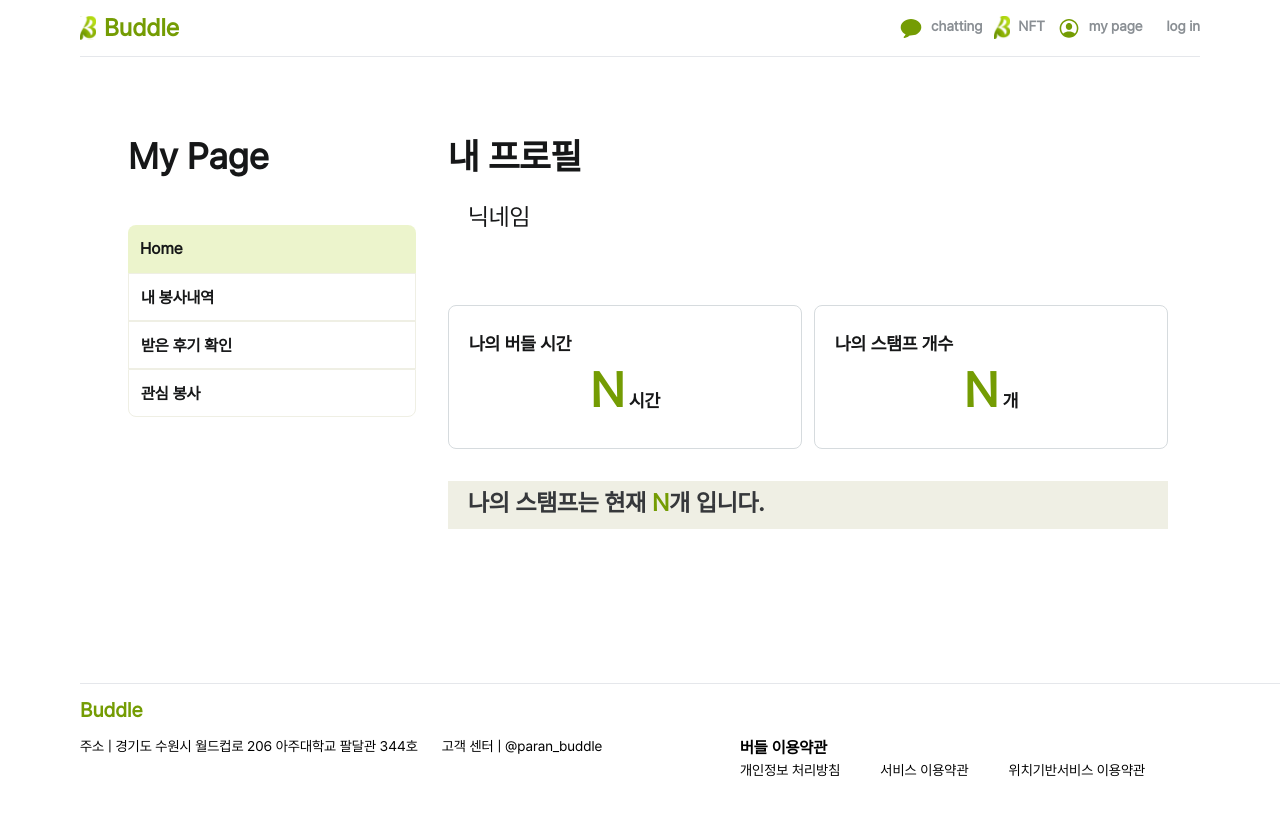
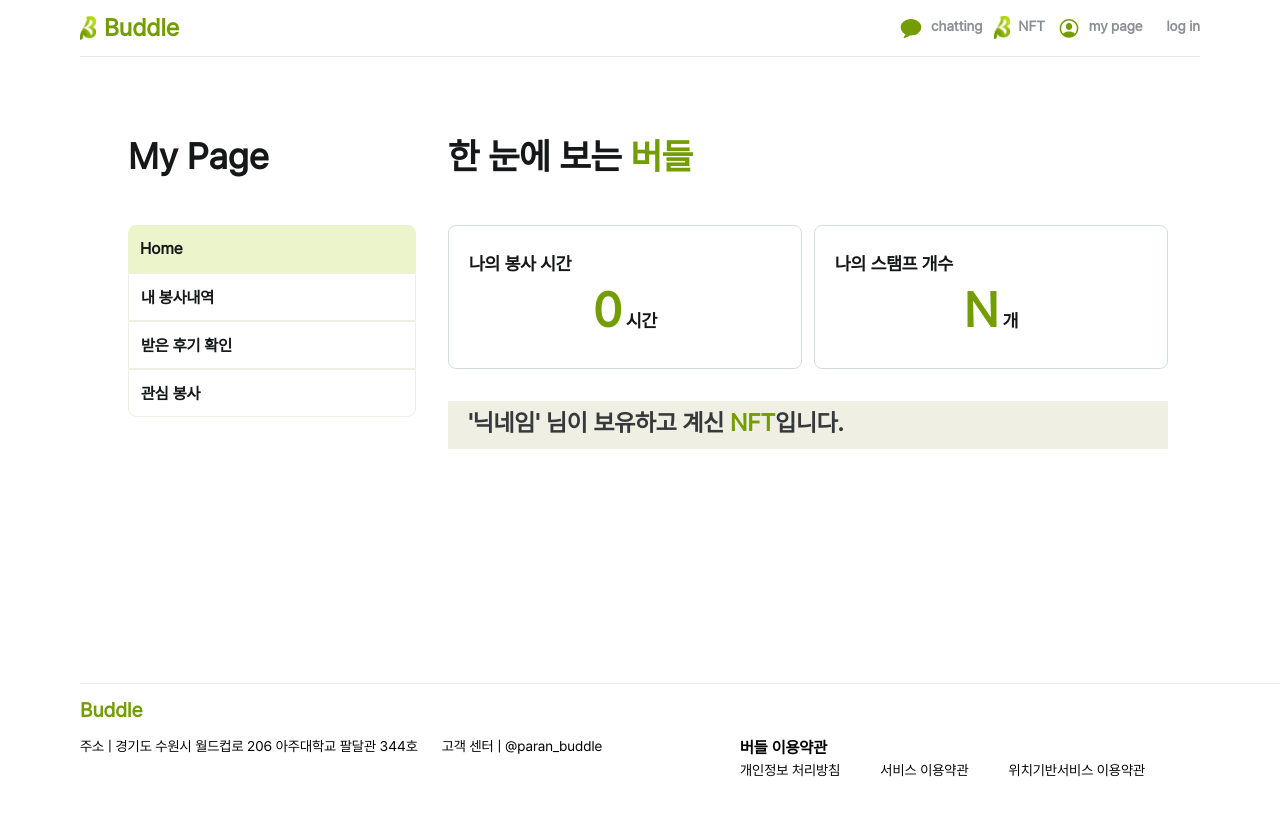
Before and after one commit to BuddlIes/FrontEnd, a React (Vite) app: page /mypage in a window 1280 px wide. Shown: the top 816 px of the page. Built offline with nearby package versions, Linux system fonts and the light colour scheme; no server answers.

Commit message:
Update: MyPage 봉사시간 연동(수정 필요)

```diff
--- a/src/pages/MyPage/Components/RightSide/index.jsx
+++ b/src/pages/MyPage/Components/RightSide/index.jsx
@@ -1,23 +1,54 @@
 //RightSide
-import React from "react";
+import React, { useState, useEffect } from "react";
+import axios from "axios";
 
 function RightSide() {
+  const [Voltime, setVoltime] = useState(0);
+
+  useEffect(() => {
+    VolunteerTime();
+  }, []);
+
+  const VolunteerTime = async () => {
+    const studentId = "202020001"; // 사용자 학번
+    const url = `http://52.79.132.18:8443/volunteer/get_my_completed_volInfo?whoVol=${studentId}`;
+
+    try {
+      const response = await axios.get(url);
+      console.log("연동 성공");
+      setVoltime(response.data.totalVolunteerTime);
+      console.log(Voltime);
+      console.log(response.data.totalVolunteerTime);
+    } catch (error) {
+      console.log("에러 발생:", error);
+    }
+  };
+
   return (
     <div className="w-full h-full mt-20">
-      <div className="text-4xl font-semibold text-[#161718]">내 프로필</div>
-      <div className="w-full h-32 py-6 px-5 text-2xl items-center text-[#161718]">닉네임</div>
-      <div className="flex flex-row mr-8 gap-3">
+      <div className="text-4xl font-semibold text-[#161718]">
+        한 눈에 보는 <span className="text-[#749C03]">버들</span>
+      </div>
+      <div className="flex flex-row mr-8 gap-3 mt-12">
         <div className="w-1/2 h-36 border border-[#D6DBDE] rounded-lg py-6 px-5">
-          <div className="text-lg font-semibold mb-2 text-[#161718]">나의 버들 시간</div>
-          <div className="text-lg font-semibold justify-center text-center items-center text-[#161718]"><span className="text-[#749C03] text-5xl">N</span> 시간</div>
+          <div className="text-lg font-semibold mb-2 text-[#161718]">
+            나의 봉사 시간
+          </div>
+          <div className="text-lg font-semibold justify-center text-center items-center text-[#161718]">
+            <span className="text-[#749C03] text-5xl">{Voltime}</span> 시간
+          </div>
         </div>
         <div className="w-1/2 h-36 border border-[#D6DBDE] rounded-lg py-6 px-5">
-          <div className="text-lg font-semibold mb-2 text-[#161718]">나의 스탬프 개수</div>
-          <div className="text-lg font-semibold justify-center text-center items-center text-[#161718]"><span className="text-[#749C03] text-5xl">N</span> 개</div>
+          <div className="text-lg font-semibold mb-2 text-[#161718]">
+            나의 스탬프 개수
+          </div>
+          <div className="text-lg font-semibold justify-center text-center items-center text-[#161718]">
+            <span className="text-[#749C03] text-5xl">N</span> 개
+          </div>
         </div>
       </div>
       <div className="h-12 mt-8 mr-8 bg-[#EFEFE4] text-2xl font-bold px-5 py-1.5 text-[#36383B]">
-        나의 스탬프는 현재 <span className="text-[#749C03]">N</span>개 입니다.
+        '닉네임' 님이 보유하고 계신 <span className="text-[#749C03]">NFT</span>입니다.
       </div>
     </div>
   );
--- a/src/pages/NFTPage/Components/BudStatus/index.jsx
+++ b/src/pages/NFTPage/Components/BudStatus/index.jsx
@@ -6,8 +6,8 @@ function BudStatus() {
   const [stampNum, setStampNum] = useState(0);
 
   useEffect(() => {
-    console.log("stampNum:", stampNum);
-  }, [stampNum]);
+    stampCounter();
+  }, []);
 
   const stampCounter = async () => {
     const url = "http://52.79.132.18:8443/join";
```
